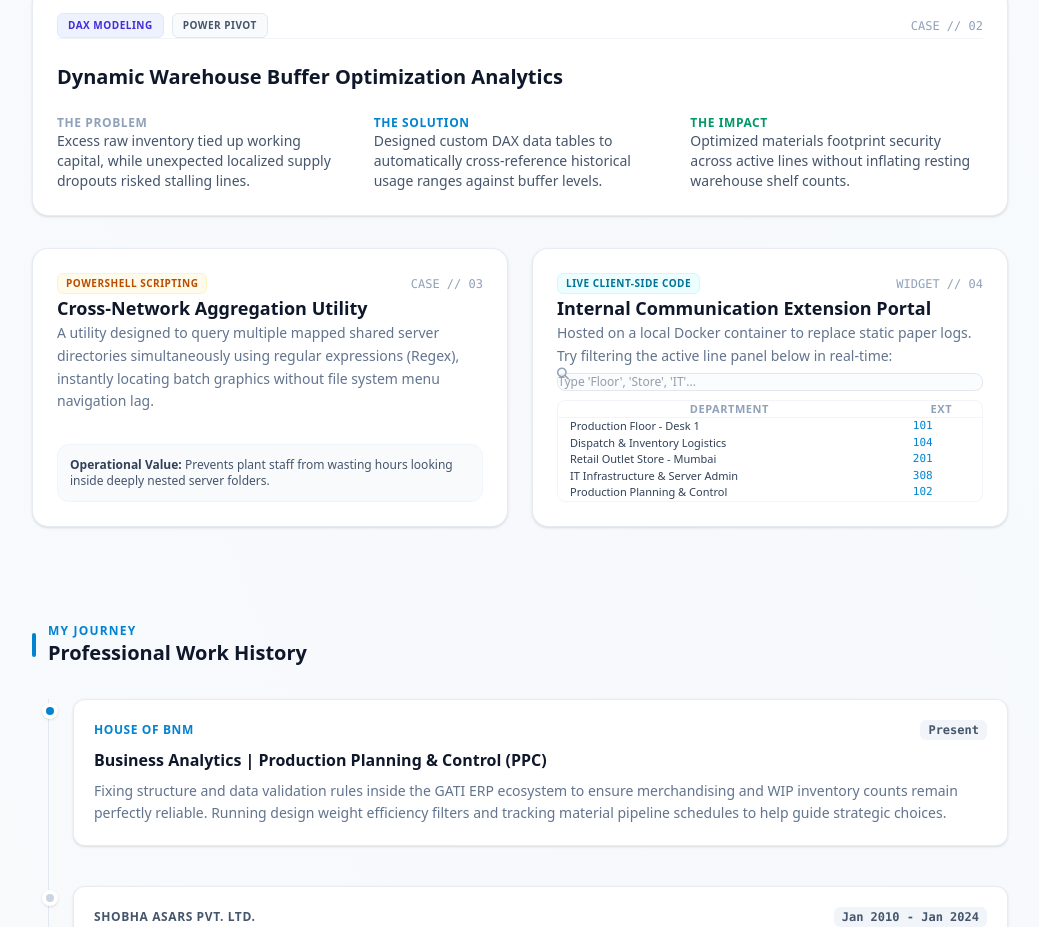
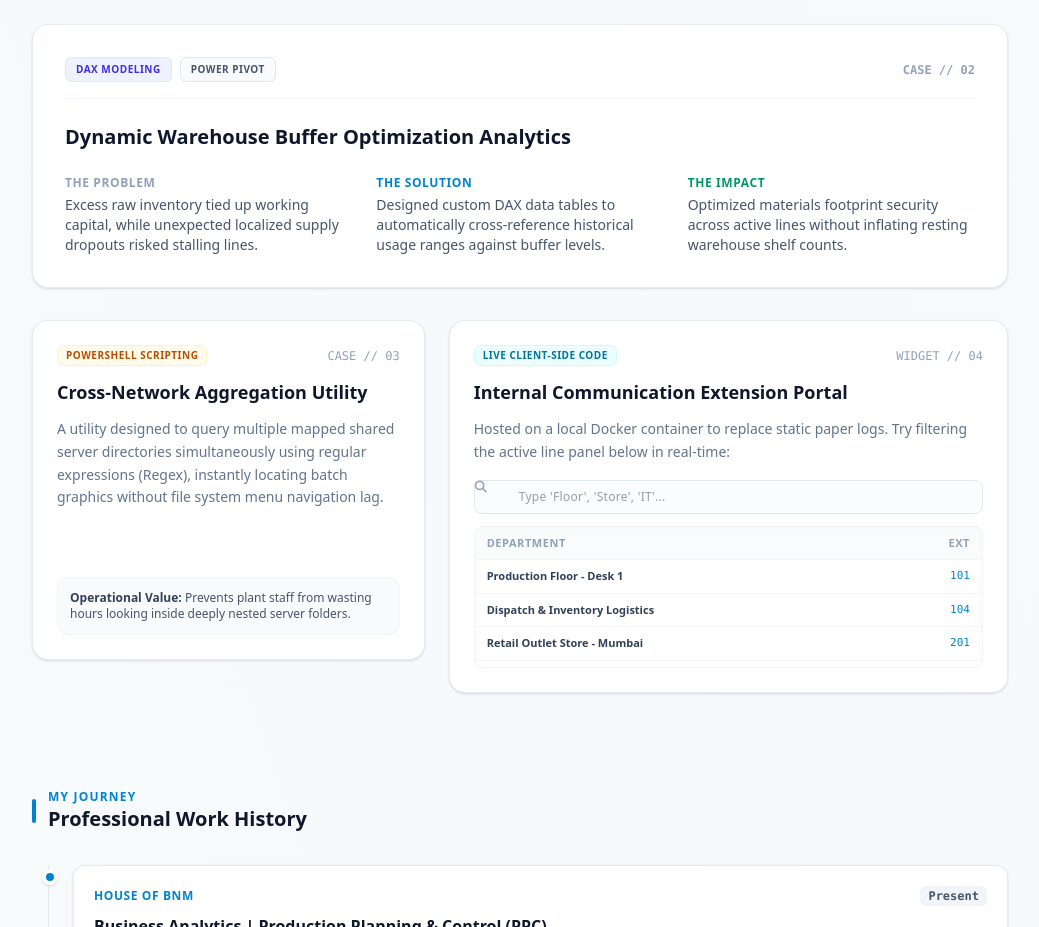
Before and after one commit to ranjitpathak/my-portfolio, a website: page index.html in a window 1280 px wide. Shown: the part 1601-2528 px from the top of the page, without its empty margins (120-1159 px from the left). Drawn offline with Linux system fonts and the light colour scheme.

Commit message:
layout fix

```diff
--- a/index.html
+++ b/index.html
@@ -159,11 +159,11 @@
                     </div>
                 </div>
 
-                <!-- Project 3 & 4 Grid: Featuring Interactive Live Directory Component -->
-                <div class="grid grid-cols-1 md:grid-cols-2 gap-6">
+               <!-- Project 3 & 4 Grid: Optimized to prevent overlapping layouts -->
+                <div class="grid grid-cols-1 md:grid-cols-12 gap-6 items-start">
 
-                    <!-- PowerShell Search Box -->
-                    <div class="bg-white border border-slate-200/80 rounded-2xl p-6 shadow-sm flex flex-col justify-between space-y-4">
+                    <!-- PowerShell Search Box (Takes up 5 columns on desktop) -->
+                    <div class="md:col-span-5 bg-white border border-slate-200/80 rounded-2xl p-6 shadow-sm flex flex-col justify-between min-h-[340px] space-y-4">
                         <div class="space-y-3">
                             <div class="flex items-center justify-between">
                                 <span class="text-[10px] font-bold tracking-wider uppercase bg-amber-50 text-amber-700 px-2 py-0.5 rounded-md border border-amber-100">PowerShell Scripting</span>
@@ -174,14 +174,14 @@
                                 A utility designed to query multiple mapped shared server directories simultaneously using regular expressions (Regex), instantly locating batch graphics without file system menu navigation lag.
                             </p>
                         </div>
-                        <div class="p-3 bg-slate-50 border border-slate-100 rounded-xl text-xs text-slate-600">
+                        <div class="p-3 bg-slate-50 border border-slate-100 rounded-xl text-xs text-slate-600 mt-auto">
                             <span class="font-bold text-slate-700">Operational Value:</span> Prevents plant staff from wasting hours looking inside deeply nested server folders.
                         </div>
                     </div>
 
-                    <!-- Interactive Telephone Extension App (Fully Operational Widget) -->
-                    <div class="bg-white border border-slate-200/80 rounded-2xl p-6 shadow-sm flex flex-col justify-between space-y-4">
-                        <div class="space-y-3">
+                    <!-- Interactive Telephone Extension App (Expanded to 7 columns to prevent overlapping) -->
+                    <div class="md:col-span-7 bg-white border border-slate-200/80 rounded-2xl p-6 shadow-sm flex flex-col min-h-[340px] space-y-4">
+                        <div class="space-y-3 flex-grow">
                             <div class="flex items-center justify-between">
                                 <span class="text-[10px] font-bold tracking-wider uppercase bg-cyan-50 text-cyan-700 px-2 py-0.5 rounded-md border border-cyan-100">Live Client-Side Code</span>
                                 <span class="text-xs font-mono text-slate-400">WIDGET // 04</span>
@@ -191,33 +191,42 @@
                                 Hosted on a local Docker container to replace static paper logs. Try filtering the active line panel below in real-time:
                             </p>
 
-                            <!-- Live Search Input Widget Inside Card -->
-                            <div class="space-y-2 pt-1">
-                                <div class="relative">
-                                    <i class="fa-solid fa-magnifying-glass absolute left-3 top-2.5 text-slate-400 text-xs"></i>
-                                    <input type="text" id="dir-search" onkeyup="filterDirectory()" placeholder="Type 'Floor', 'Store', 'IT'..." class="w-full text-xs pl-8 pr-3 py-1.5 rounded-lg border border-slate-200 focus:outline-none focus:border-sky-500 bg-slate-50/50 font-medium">
+                            <!-- Live Search Input Widget Inside Card (Expanded Padding Fix) -->
+                            <div class="space-y-3 pt-1">
+                                <div class="relative w-full flex items-center bg-slate-50/50 rounded-lg border border-slate-200 focus-within:border-sky-500 focus-within:ring-1 focus-within:ring-sky-500 transition-colors">
+
+                                    <div class="absolute left-0 top-0 bottom-0 w-10 flex items-center justify-center pointer-events-none">
+                                        <i class="fa-solid fa-magnifying-glass text-slate-400 text-xs"></i>
+                                    </div>
+
+                                    <input type="text" id="dir-search" onkeyup="filterDirectory()" placeholder="Type 'Floor', 'Store', 'IT'..." style="padding-left: 44px !important;" class="w-full text-xs pr-3 py-2 bg-transparent focus:outline-none font-medium tracking-wide text-slate-700">
                                 </div>
-                                <div class="border border-slate-100 rounded-lg max-h-28 overflow-y-auto bg-white shadow-inner">
-                                    <table class="w-full text-[11px] text-left" id="dir-table">
-                                        <thead class="bg-slate-50/70 text-slate-400 sticky top-0 border-b border-slate-100 font-bold uppercase tracking-wider">
-                                            <tr><th class="px-3 py-1.5">Department</th><th class="px-3 py-1.5 text-right">Ext</th></tr>
-                                        </thead>
-                                        <tbody class="divide-y divide-slate-100 text-slate-600 font-medium">
-                                            <tr><td class="px-3 py-1.5 font-semibold text-slate-700">Production Floor - Desk 1</td><td class="px-3 py-1.5 text-right font-mono text-sky-600">101</td></tr>
-                                            <tr><td class="px-3 py-1.5 font-semibold text-slate-700">Dispatch & Inventory Logistics</td><td class="px-3 py-1.5 text-right font-mono text-sky-600">104</td></tr>
-                                            <tr><td class="px-3 py-1.5 font-semibold text-slate-700">Retail Outlet Store - Mumbai</td><td class="px-3 py-1.5 text-right font-mono text-sky-600">201</td></tr>
-                                            <tr><td class="px-3 py-1.5 font-semibold text-slate-700">IT Infrastructure & Server Admin</td><td class="px-3 py-1.5 text-right font-mono text-sky-600">308</td></tr>
-                                            <tr><td class="px-3 py-1.5 font-semibold text-slate-700">Production Planning & Control</td><td class="px-3 py-1.5 text-right font-mono text-sky-600">102</td></tr>
-                                        </tbody>
-                                    </table>
+
+                                <!-- Table wrapper with overflow hidden on cells to avoid container spill -->
+                                <div class="border border-slate-100 rounded-lg overflow-hidden bg-white shadow-inner">
+                                    <div class="max-h-[140px] overflow-y-auto">
+                                        <table class="w-full text-[11px] text-left table-fixed divide-y divide-slate-100" id="dir-table">
+                                            <thead class="bg-slate-50/70 text-slate-400 sticky top-0 border-b border-slate-100 font-bold uppercase tracking-wider z-10">
+                                                <tr>
+                                                    <th class="px-3 py-2 w-3/4">Department</th>
+                                                    <th class="px-3 py-2 w-1/4 text-right">Ext</th>
+                                                </tr>
+                                            </thead>
+                                            <tbody class="divide-y divide-slate-100 text-slate-600 font-medium">
+                                                <tr class="hover:bg-slate-50/40"><td class="px-3 py-2 truncate font-semibold text-slate-700">Production Floor - Desk 1</td><td class="px-3 py-2 text-right font-mono text-sky-600">101</td></tr>
+                                                <tr class="hover:bg-slate-50/40"><td class="px-3 py-2 truncate font-semibold text-slate-700">Dispatch & Inventory Logistics</td><td class="px-3 py-2 text-right font-mono text-sky-600">104</td></tr>
+                                                <tr class="hover:bg-slate-50/40"><td class="px-3 py-2 truncate font-semibold text-slate-700">Retail Outlet Store - Mumbai</td><td class="px-3 py-2 text-right font-mono text-sky-600">201</td></tr>
+                                                <tr class="hover:bg-slate-50/40"><td class="px-3 py-2 truncate font-semibold text-slate-700">IT Infrastructure & Server Admin</td><td class="px-3 py-2 text-right font-mono text-sky-600">308</td></tr>
+                                                <tr class="hover:bg-slate-50/40"><td class="px-3 py-2 truncate font-semibold text-slate-700">Production Planning & Control</td><td class="px-3 py-2 text-right font-mono text-sky-600">102</td></tr>
+                                            </tbody>
+                                        </table>
+                                    </div>
                                 </div>
                             </div>
                         </div>
                     </div>
 
                 </div>
-
-            </div>
         </section>
 
         <!-- Section 4: Professional Experience Timeline -->
```
Also changed, not shown: dist/output.css.
